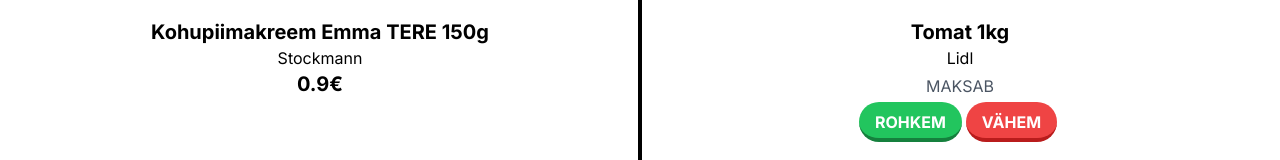
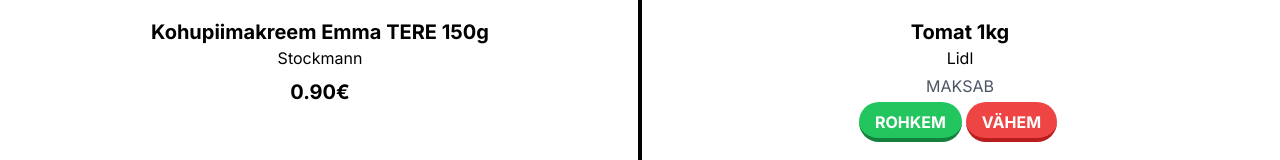
Before and after one commit to toomasherodes/vahemrohkem, a Next.js app: page / in a window 1280 px wide. Shown: the part 422-582 px from the top of the page. Built offline with nearby package versions, Linux system fonts and the light colour scheme.

Commit message:
Animatsiooni muutus

```diff
--- a/app/page.tsx
+++ b/app/page.tsx
@@ -18,6 +18,7 @@
   const [chains, setChains] = useState<string[]>([]);
   const [score, setScore] = useState<number>(0);
   const [moveToRightSide, setMoveToRightSide] = useState<boolean>(false);
+  const [displayCurPrice, setDisplayCurPrice] = useState<boolean>(false);
   useEffect(() => {
     const fetchData = async () => {
       try {
@@ -93,11 +94,15 @@
 
   const correctGuess = async () => {
     setScore(score + 1);
+    setDisplayCurPrice(true);
+    setTimeout(() => {
       setMoveToRightSide(true);
       setTimeout(() => {
         handleTestClick();
         setMoveToRightSide(false);
+        setDisplayCurPrice(false);
       }, 350);
+    }, 500);
   };
 
   const wrongGuess = () => {
@@ -122,29 +127,43 @@
                   <img className="h-60" src={prevProduct?.imageLink} alt="" />
 
                   <div className="h-48">
-                    <p className="font-bold text-xl">{prevProduct?.name ?? ""}</p>
+                    <p className="font-bold text-xl">
+                      {prevProduct?.name ?? ""}
+                    </p>
                     <p>{prevProduct?.chain}</p>
                     <div className="h-40">
-                      <p className="font-bold text-xl">{prevProduct?.price}€</p>
+                      <p className="font-bold text-xl mt-2">
+                        {prevProduct?.price.toFixed(2)}€
+                      </p>
                     </div>
                   </div>
                 </>
-
               )}
             </div>
 
             <div
-              className={classNames("flex flex-col items-center justify-center w-1/2 h-screen  text-center mt-4", {
+              className={classNames(
+                "flex flex-col items-center justify-center w-1/2 h-screen  text-center mt-4",
+                {
                   "-translate-x-full transition": moveToRightSide,
-              })}
+                }
+              )}
             >
-
               <img className="h-60" src={curProduct.imageLink} alt="" />
 
               <div className="h-48">
                 <p className="test font-bold text-xl">{curProduct.name}</p>
                 <p>{curProduct.chain}</p>
                 <div className="h-40">
+                  {displayCurPrice ? (
+                    <>
+                      {" "}
+                      <p className="font-bold text-xl mt-2">
+                        {curProduct?.price.toFixed(2)}€
+                      </p>
+                    </>
+                  ) : (
+                    <>
                       <p className="text-gray-600 mt-1">MAKSAB</p>
                       <button
                         className="py-2 px-4 bg-green-500 text-white font-bold h-10 rounded-full hover:bg-green-700 border-b-4 border-green-700"
@@ -158,11 +177,12 @@
                       >
                         VÄHEM
                       </button>
+                    </>
+                  )}
                 </div>
               </div>
             </div>
           </div>
-
         </>
       ) : (
         <></>
```
Lines whose indentation alone changed are shown as unchanged.
